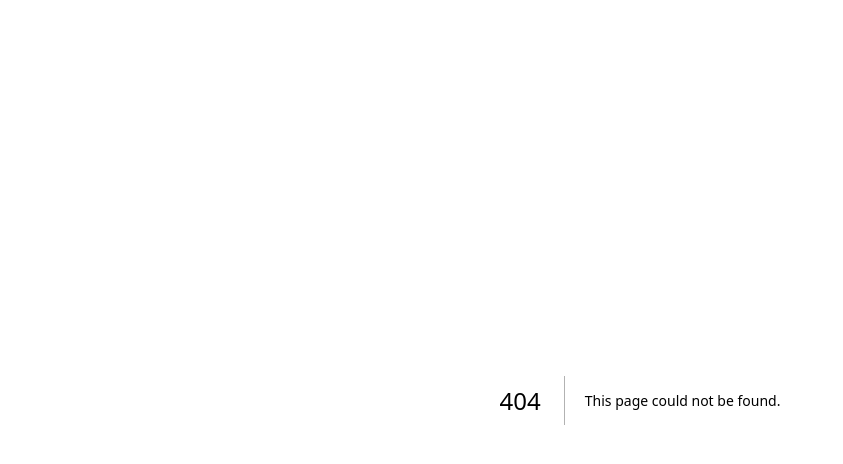
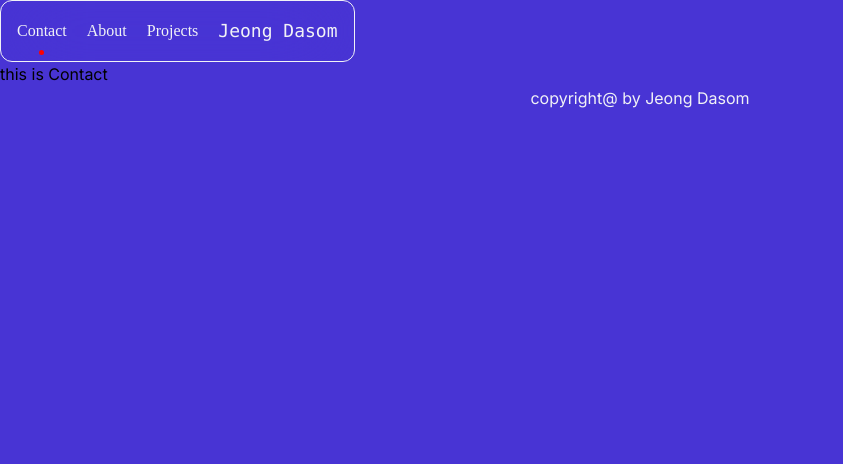
Before and after one commit to racheljeong/jeong-dasom, a Next.js app: page /contact in a window 1280 px wide. Before the commit this address had no page. Shown: the top 464 px of the page, without its empty margins (0-843 px from the left). Built offline with nearby package versions, Linux system fonts and the light colour scheme.

Commit message:
initial set up for portpolio

```diff
--- /dev/null
+++ b/app/about/page.tsx
@@ -0,0 +1,17 @@
+
+
+export default function About() {
+
+
+
+    return (
+        <div>
+            <h1>this is About</h1>
+        <p>This portfolio was built using the newly upgraded Next.js version 14.</p>
+        <div>
+            <span>Language : javascript, typescipt, React.js</span>
+            <span>Framework : Next.js</span>
+        </div>
+        </div>
+    );
+}
--- /dev/null
+++ b/app/components/Footer.tsx
@@ -0,0 +1,27 @@
+
+
+export default function Footer() {
+
+
+    return (
+        <div className="fixed bottom-0 left-0 flex h-48 w-full items-end justify-center bg-gradient-to-t from-white via-white dark:from-black dark:via-black lg:static lg:size-auto lg:bg-none">
+        <p className="text-whitesmoke">copyright@ by Jeong Dasom</p>
+        {/* <a
+          className="pointer-events-none flex place-items-center gap-2 p-8 lg:pointer-events-auto lg:p-0"
+          href="https://vercel.com?utm_source=create-next-app&utm_medium=appdir-template&utm_campaign=create-next-app"
+          target="_blank"
+          rel="noopener noreferrer"
+        >
+          By{" "}
+          <Image
+            src="/vercel.svg"
+            alt="Vercel Logo"
+            className="dark:invert"
+            width={100}
+            height={24}
+            priority
+          />
+        </a> */}
+      </div>
+    );
+}
--- /dev/null
+++ b/app/components/Header.tsx
@@ -0,0 +1,80 @@
+"use client";
+
+
+import styled from "styled-components";
+import { motion} from "framer-motion";
+import Link from "next/link";
+import {useMatch, useMatches } from "react-router-dom";
+import { useRouter, usePathname } from "next/navigation";
+import { ReactHTMLElement } from "react";
+
+
+
+const Col = styled.div`
+  display: flex;
+  align-items: center;
+`;
+
+const Items = styled.ul`
+  display: flex;
+  align-items: center;
+`;
+
+const Item = styled.li`
+  margin-right: 20px;
+  font-size: 16px;
+  text-decoration: solid;
+  font-family: auto;
+  color: ${props => props.theme.textColor};
+  transition: color 0.3s ease-in-out;
+  position: relative;
+  display: flex;
+  justify-content: center;
+  flex-direction: column;
+  &:hover {
+    color: whitesmoke;
+    scale : 1.2;
+  }
+`;
+
+const Circle = styled(motion.span)`
+  position: absolute;
+  width: 5px;
+  height: 5px;
+  border-radius: 2.5px;
+  bottom: -10px;
+  left: 0;
+  right: 0;
+  margin: 0 auto;
+  background-color: red;
+`;
+
+export default function Header() {
+
+    const path = usePathname();
+
+    return(
+      <div className="z-10 w-full max-w-5xl items-center justify-between font-mono text-sm lg:flex">
+        <div className="fixed left-0 top-0 flex w-full justify-center text-lg text-whitesmoke border-b border-gray-300 pb-6 pt-8 backdrop-blur-2xl lg:static lg:w-auto lg:rounded-xl lg:border lg:bg-gray-200 lg:p-4 lg:dark:bg-zinc-800/30">
+        <Col>
+        <Items>
+            <Item>
+                <Link href ="/contact" >Contact{path === "/contact" && <Circle layoutId="circle"/>}</Link>
+            </Item>
+            <Item>
+                <Link href ="/about">About{path === "/about" && <Circle layoutId="circle"/>}</Link>
+            </Item>
+            <Item>
+                <Link href ="/projects">Projects{path === "/projects" && <Circle layoutId="circle"/>}</Link>
+            </Item>
+        </Items>
+        </Col>
+        <Col>
+         <Items>
+            Jeong Dasom
+          </Items>
+        </Col>
+        </div>
+      </div>
+    );
+}
--- /dev/null
+++ b/app/contact/page.tsx
@@ -0,0 +1,10 @@
+
+
+export default function Contact() {
+
+
+
+    return (
+        <div>this is Contact</div>
+    );
+}
--- a/app/globals.css
+++ b/app/globals.css
@@ -2,28 +2,29 @@
 @tailwind components;
 @tailwind utilities;
 
-:root {
+/* :root {
   --foreground-rgb: 0, 0, 0;
   --background-start-rgb: 214, 219, 220;
   --background-end-rgb: 255, 255, 255;
-}
+} */
 
-@media (prefers-color-scheme: dark) {
+/* @media (prefers-color-scheme: dark) {
   :root {
     --foreground-rgb: 255, 255, 255;
     --background-start-rgb: 0, 0, 0;
     --background-end-rgb: 0, 0, 0;
   }
-}
+} */
 
 body {
-  color: rgb(var(--foreground-rgb));
-  background: linear-gradient(
-      to bottom,
-      transparent,
-      rgb(var(--background-end-rgb))
-    )
-    rgb(var(--background-start-rgb));
+  margin: 0;
+  padding: 0;
+  font-family: "Sedan SC", serif;
+  font-weight: 400;
+  font-style: normal;
+
+
+  background-color: var(--background-start-rgb, #4834d4); /* 기본 배경색 */
 }
 
 @layer utilities {
--- a/app/layout.tsx
+++ b/app/layout.tsx
@@ -1,13 +1,20 @@
 import type { Metadata } from "next";
 import { Inter } from "next/font/google";
 import "./globals.css";
-
+import Header from "@/app/components/Header";
+import Footer from "@/app/components/Footer";
+//import {Libre_Baskerville} from "next/font/google";
 const inter = Inter({ subsets: ["latin"] });
 
 export const metadata: Metadata = {
-  title: "Create Next App",
-  description: "Generated by create next app",
+  title: "Jeong Dasom",
+  description: "Generated by dasom for Portpolio",
 };
+
+// const libre_font = Libre_Baskerville({
+//   weight : ['400','700'],
+//   subsets :['latin'],
+// });
 
 export default function RootLayout({
   children,
@@ -16,7 +23,11 @@ export default function RootLayout({
 }>) {
   return (
     <html lang="en">
-      <body className={inter.className}>{children}</body>
+      <body className={inter.className}>
+        <Header/>
+        {children}
+        <Footer/>
+      </body>
     </html>
   );
 }
--- a/app/page.tsx
+++ b/app/page.tsx
@@ -1,33 +1,11 @@
+import Footer from "@/app/components/Footer";
+import Header from "@/app/components/Header";
 import Image from "next/image";
 
 export default function Home() {
   return (
-    <main className="flex min-h-screen flex-col items-center justify-between p-24">
-      <div className="z-10 w-full max-w-5xl items-center justify-between font-mono text-sm lg:flex">
-        <p className="fixed left-0 top-0 flex w-full justify-center border-b border-gray-300 bg-gradient-to-b from-zinc-200 pb-6 pt-8 backdrop-blur-2xl dark:border-neutral-800 dark:bg-zinc-800/30 dark:from-inherit lg:static lg:w-auto  lg:rounded-xl lg:border lg:bg-gray-200 lg:p-4 lg:dark:bg-zinc-800/30">
-          Get started by editing&nbsp;
-          <code className="font-mono font-bold">app/page.tsx</code>
-        </p>
-        <div className="fixed bottom-0 left-0 flex h-48 w-full items-end justify-center bg-gradient-to-t from-white via-white dark:from-black dark:via-black lg:static lg:size-auto lg:bg-none">
-          <a
-            className="pointer-events-none flex place-items-center gap-2 p-8 lg:pointer-events-auto lg:p-0"
-            href="https://vercel.com?utm_source=create-next-app&utm_medium=appdir-template&utm_campaign=create-next-app"
-            target="_blank"
-            rel="noopener noreferrer"
-          >
-            By{" "}
-            <Image
-              src="/vercel.svg"
-              alt="Vercel Logo"
-              className="dark:invert"
-              width={100}
-              height={24}
-              priority
-            />
-          </a>
-        </div>
-      </div>
-
+    <main className="flex bg-mainPurple1 min-h-screen flex-col items-center justify-between p-24">
+      {/* <Header /> */}
       <div className="relative z-[-1] flex place-items-center before:absolute before:h-[300px] before:w-full before:-translate-x-1/2 before:rounded-full before:bg-gradient-radial before:from-white before:to-transparent before:blur-2xl before:content-[''] after:absolute after:-z-20 after:h-[180px] after:w-full after:translate-x-1/3 after:bg-gradient-conic after:from-sky-200 after:via-blue-200 after:blur-2xl after:content-[''] before:dark:bg-gradient-to-br before:dark:from-transparent before:dark:to-blue-700 before:dark:opacity-10 after:dark:from-sky-900 after:dark:via-[#0141ff] after:dark:opacity-40 sm:before:w-[480px] sm:after:w-[240px] before:lg:h-[360px]">
         <Image
           className="relative dark:drop-shadow-[0_0_0.3rem_#ffffff70] dark:invert"
@@ -108,6 +86,7 @@ export default function Home() {
           </p>
         </a>
       </div>
+      {/* <Footer /> */}
     </main>
   );
 }
--- /dev/null
+++ b/app/projects/page.tsx
@@ -0,0 +1,12 @@
+
+
+
+
+export default function Projects() {
+
+
+
+    return (
+        <div>this is Projects</div>
+    );
+}
--- a/tailwind.config.ts
+++ b/tailwind.config.ts
@@ -7,13 +7,26 @@ const config: Config = {
     "./app/**/*.{js,ts,jsx,tsx,mdx}",
   ],
   theme: {
-    extend: {
-      backgroundImage: {
-        "gradient-radial": "radial-gradient(var(--tw-gradient-stops))",
-        "gradient-conic":
-          "conic-gradient(from 180deg at 50% 50%, var(--tw-gradient-stops))",
-      },
-    },
+    colors : {
+      transparent: "transparent",
+      current: "currentColor",
+      navy : "#1B1464",
+      darkNavy : "#192a56",
+      whitesmoke : "#f1f2f6",
+      lightIvory : "#f7f1e3",
+      mainPurple1 : "#4834d4",
+      blueGray : "#95afc0",
+
+
+
+    }
+    // extend: {
+    //   backgroundImage: {
+    //     "gradient-radial": "radial-gradient(var(--tw-gradient-stops))",
+    //     "gradient-conic":
+    //       "conic-gradient(from 180deg at 50% 50%, var(--tw-gradient-stops))",
+    //   },
+    // },
   },
   plugins: [],
 };
```
Also changed, not shown: package.json (+15 -6 lines), 1 other file (tests, documents, lock files or other folders).
